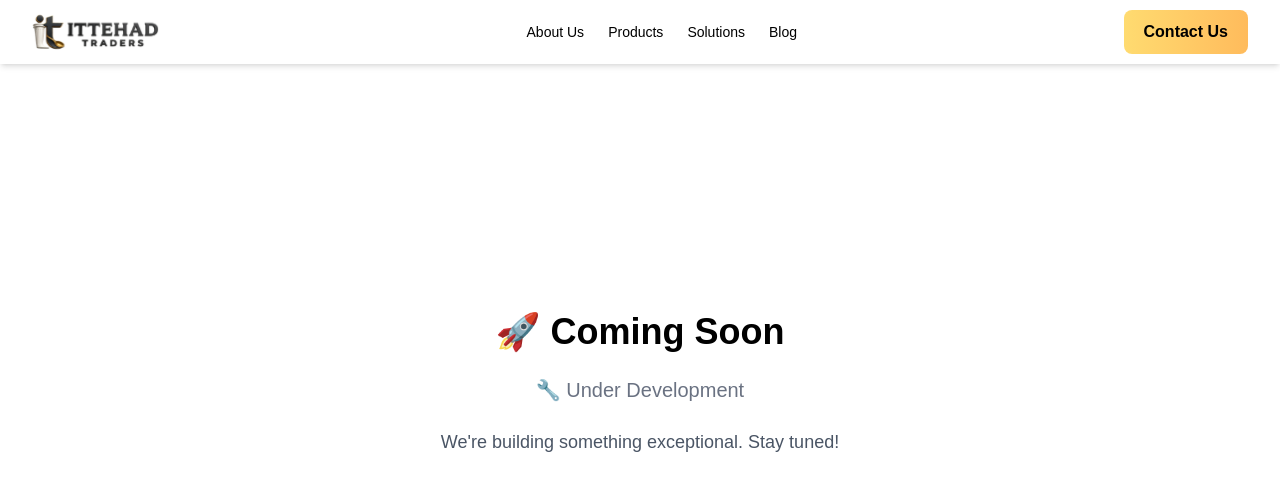
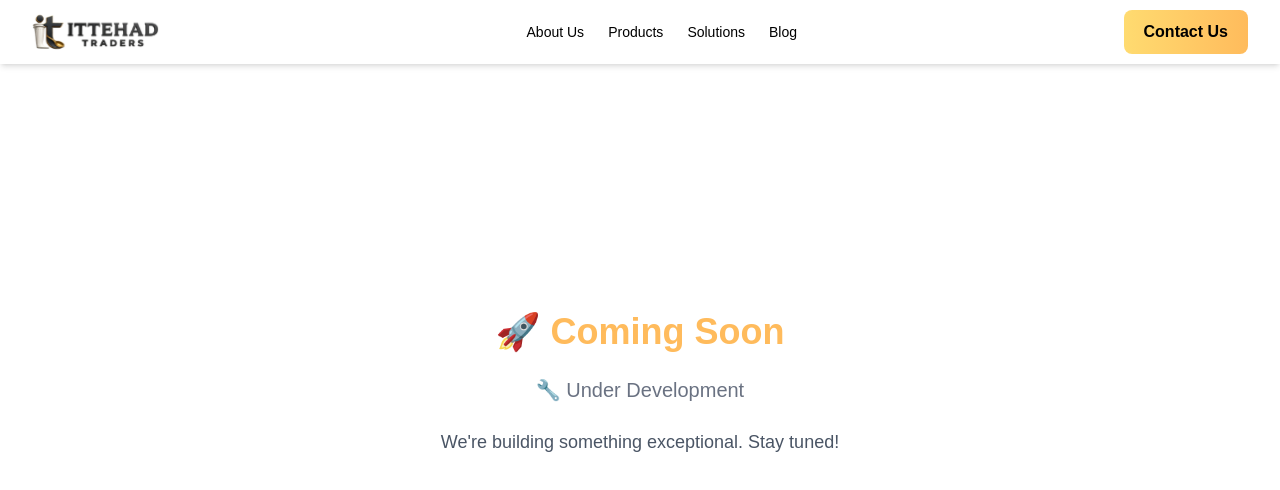
Before and after one commit to awaisfaryad25/IttehadTraders, a Next.js app: page / in a window 1280 px wide. Shown: the top 490 px of the page. Built offline with nearby package versions, Linux system fonts and the light colour scheme.

Commit message:
text color change

```diff
--- a/src/app/(public)/page.tsx
+++ b/src/app/(public)/page.tsx
@@ -8,7 +8,7 @@
         {/* <Hero /> */}
         <section className="min-h-[80vh] h-full">
           <div className="flex flex-col items-center justify-center gap-6 min-h-[80vh]">
-            <h1 className="text-4xl font-bold">🚀 Coming Soon</h1>
+            <h1 className="text-4xl font-bold text-[#FFBB5C]">🚀 Coming Soon</h1>
             <h3 className="text-xl font-medium text-gray-500">🔧 Under Development</h3>
             <p className="text-lg text-gray-600">We're building something exceptional. Stay tuned!</p>
           </div>
```
